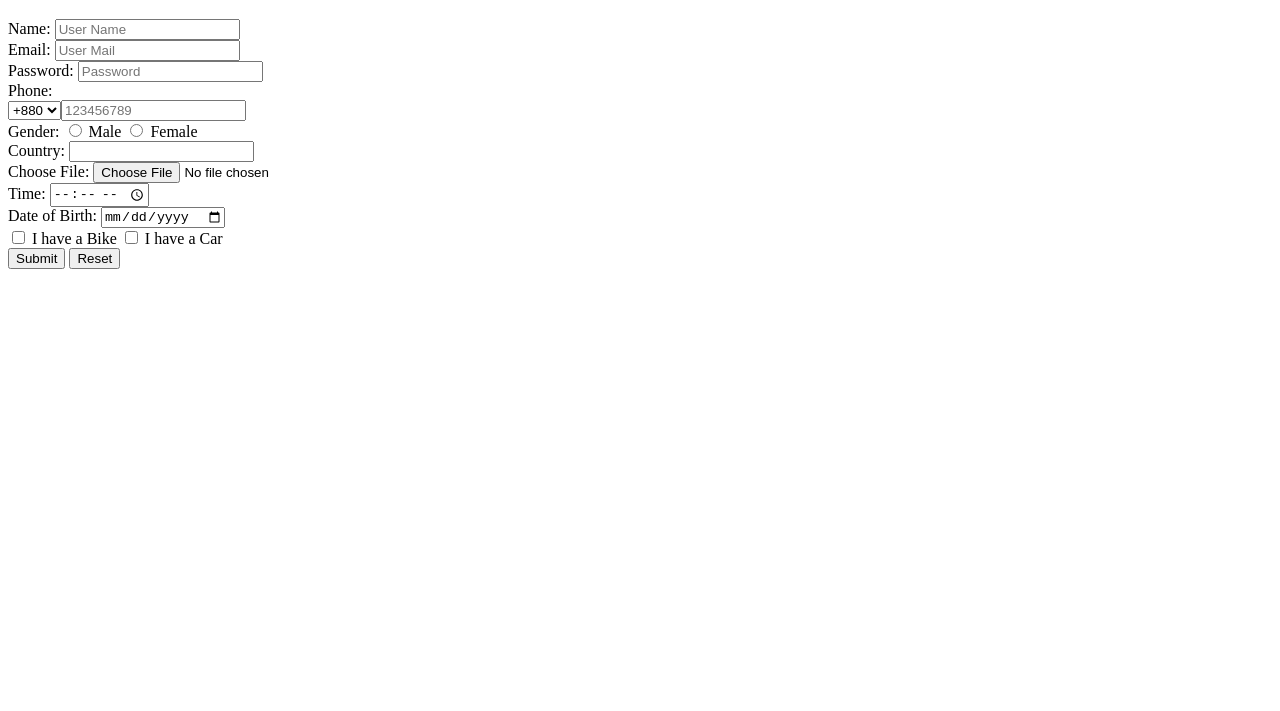
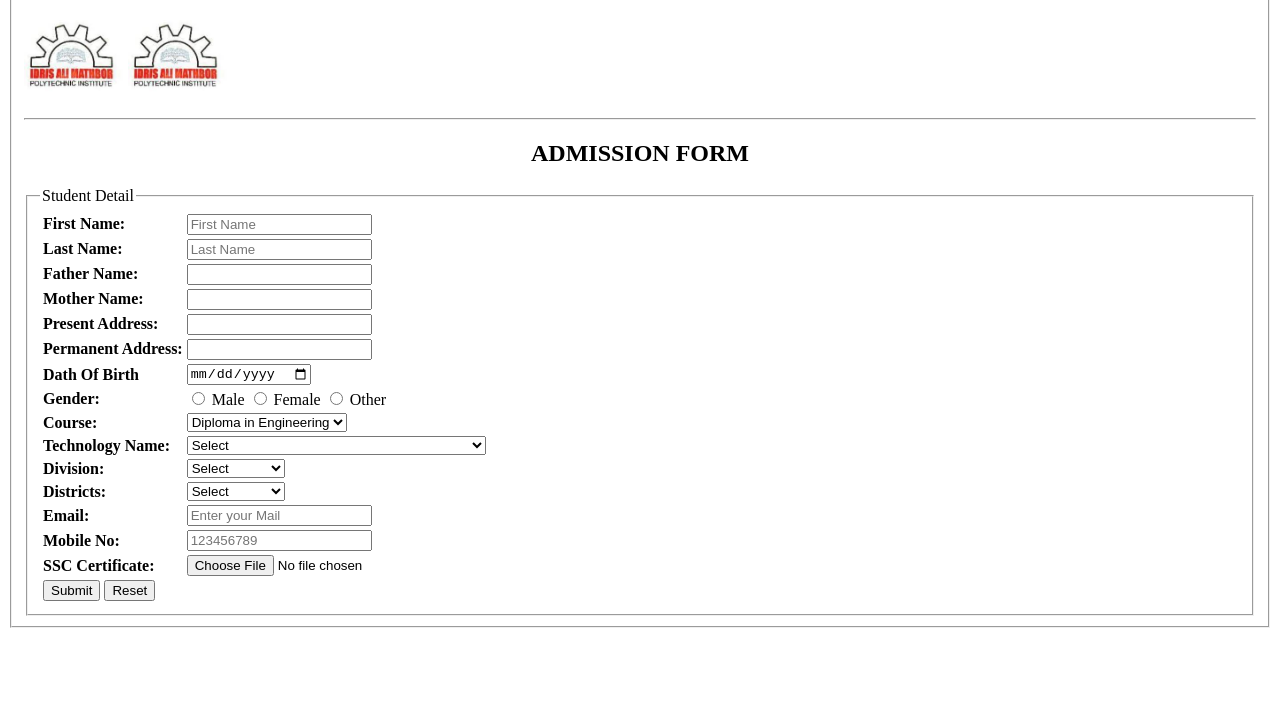
Before and after one commit to RIYAN2024/Calculator-01, a plain HTML site: page index.html in a window 1280 px wide. Shown: the part 89-800 px from the top of the page. Drawn offline with Linux system fonts and the light colour scheme.

Commit message:
Add files via upload

```diff
--- a/index.html
+++ b/index.html
@@ -3,59 +3,195 @@
 <head>
     <meta charset="UTF-8">
     <meta name="viewport" content="width=device-width, initial-scale=1.0">
-    <title>RIYAN</title>
+    <title>Document</title>
 </head>
 <body>
+    <fieldset>
+    <h1 style="text-align: center;">Idris Ali Madhbor Polytechnic Institute</h1>
+    <img src="download (1).jpeg" width="100" height="100">
+    <img src="download (1).jpeg" height="100" width="100"><hr>
+    <h2 style="text-align: center;">ADMISSION FORM</h2>
+    <fieldset>
+        <legend>Student Detail</legend>
     <form>
-        <h1 style="text-align: center;">Sing Up</h1><hr><br>
+        <table>
+            <tr>
+                <td>
+                    <b>First Name:</b>
+                <td>
+                    <input type="text" placeholder="First Name" required>
+                </td>
+            </tr>
+            <tr>
+                <td>
+                    <b>
+                        Last Name:
+                    </b>
+                </td>
+                <td>
+                    <input type="text" placeholder="Last Name">
+                </td>
 
-        <label for="name">Name:</label>
-        <input type="text" id="name" placeholder="User Name"><br>
+            </tr>
+            <tr>
+                <td>
+                    <b>Father Name:</b>
+                </td>
+                <td>
+                    <input type="text">
+                </td>
+            </tr>
+            <tr>
+                <td>
+                    <b>
+                        Mother Name:
+                    </b>
+                </td>
+                <td>
+                    <input type="text">
+                </td>
+            </tr>
+            <tr>
+                <td>
+                    <b>Present Address:</b>
+                </td>
+                <td>
+                    <input type="text">
+                </td>
+            </tr>
+            <tr>
+                <td>
+                    <b>
+                        Permanent Address:
+                    </b>
+                </td>
+                <td>
+                    <input type="text">
+                </td>
+            </tr>
+            <tr>
+                <td>
+                    <b>Dath Of Birth</b>
+                </td>
+                <td>
+                    <input type="date">
+                </td>
+            </tr>
+            <tr>
+                <td>
+                    <b>Gender:</b>
+                </td>
+                <td>
+                    <input type="radio" name="Gender" id="male">
+                    <label for="male">Male</label>
+                    <input type="radio" name="Gender" id="female">
+                    <label for="female">Female</label>
+                    <input type="radio" name="Gender" id="other">
+                    <label for="other">Other</label>
+                </td>
+            </tr>
+            <tr>
+                <td>
+                    <b>Course:</b>
+                </td>
+                <td>
+                    <select name="course">
+                        <option value="Diploma">Diploma in Engineering</option>
+                    </select>
+                </td>
+            </tr>
+            <tr>
+                <td>
+                    <b>Technology Name:</b>
+                </td>
+                <td>
+                    <select name="department">
+                        <option value="select">Select</option>
+                        <option value="COMPUTER">COMPUTER SCIENCE & TECHNOLOGY (85)</option>
+                        <option value="CIVIL">CIVIL TECHNOLOGY (64)</option>
+                        <option value="MECHANICAL">MECHANICAL TECHNOLOGY (70)</option>
+                        <option value="ELECTRICAL">ELECTRICAL TECHNOLOGY (67)</option>
+                    </select>
+                </td>
+            </tr>
+            <tr>
+                <td>
+                    <b>Division:</b>
+                </td>
+                <td>
+                    <select name="Division">
+                        <option value="Select">Select</option>
+                        <option value="Dhaka">Dhaka</option>
+                        <option value="Sylhet">Sylhet</option>
+                        <option value="Barishal ">Barishal </option>
+                        <option value="Chittagong ">Chittagong </option>
+                        <option value="Khulna  ">Khulna  </option>
+                        <option value="Mymensingh  ">Mymensingh</option>
+                        <option value="Rajshahi  ">Rajshahi  </option>
+                        <option value="Rangpur  ">Rangpur  </option>
+                    </select>
+                </td>
+            </tr>
+            <tr>
+                <td>
+                    <b>Districts:</b>
+                </td>
+                <td>
+                    <select name="District">
+                        <option value="select">Select</option>
+                        <option value="Munshiganj ">Munshiganj </option>
+                        <option value="Narayanganj  ">Narayanganj  </option>
+                        <option value="Kishoreganj   ">Kishoreganj</option>
+                        <option value="Tangail   ">Tangail   </option>
+                        <option value="Faridpur   ">Faridpur   </option>
 
-        <label for="email">Email:</label>
-        <input type="email" id="email" placeholder="User Mail"><br>
 
-        <label for="password">Password:</label>
-        <input type="password" id="password" placeholder="Password" required><br>
+                    </select>
+                </td>
+            </tr>
+            <tr>
+                <td>
+                    <b>Email:</b>
+                </td>
+                <td>
+                    <input type="email" placeholder="Enter your Mail">
+                </td>
+            </tr>
+            <tr>
+                <td>
+                    <b>Mobile No:
 
-        <label for="phone">Phone:</label><br>
-        <select name="code">
-            <option value="+880">+880</option>
-            <option value="+990">+990</option>
-            <option value="+110">+110</option>
-            <input type="number" id="phone" placeholder="123456789" required>
-        </select><br>
+                    </b>
+                </td>
+                <td>
+                    <input type="number" placeholder="123456789">
+                </td>
+            </tr>
+            <tr>
+                <td>
+                    <b>SSC Certificate:</b>
+                </td>
+                <td>
+                    <input type="file">
+                </td>
+            </tr>
+            <tr>
+                <td>
+                    <input type="submit">
+                    <input type="reset">
+                </td>
 
-        Gender:
-        <input type="radio" id="male" name="Gender">
-        <label for="male">Male</label>
-        <input type="radio" id="female" name="Gender">
-        <label for="female">Female</label><br>
 
-        <label for="country">Country:</label>
-        <input list="con" id="country">
-        <datalist id="con">
-            <option value="Bangladesh">Bangladesh</option>
-            <option value="India">India</option>
-            <option value="Nepal">Nepal</option>
-        </datalist><br>
 
-        <label for="file">Choose File:</label>
-        <input type="file" id="file"><br>
 
-        <label for="time">Time:</label>
-        <input type="time" id="time"><br>
+            </tr>
 
-        <label for="date">Date of Birth:</label>
-        <input type="date" id="date"><br>
 
-        <input type="checkbox" id="bike">
-        <label for="bike">I have a Bike</label>
-        <input type="checkbox" id="car">
-        <label for="car">I have a Car</label><br>
+        </table>
 
-        <input type="submit">
-        <input type="reset">
+
     </form>
+</fieldset>
+</fieldset>
 </body>
 </html>
```
Also changed, not shown: download (1).jpeg (added).
